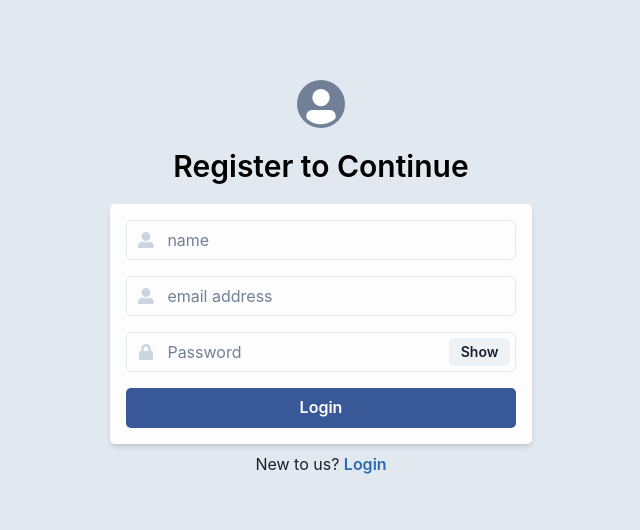
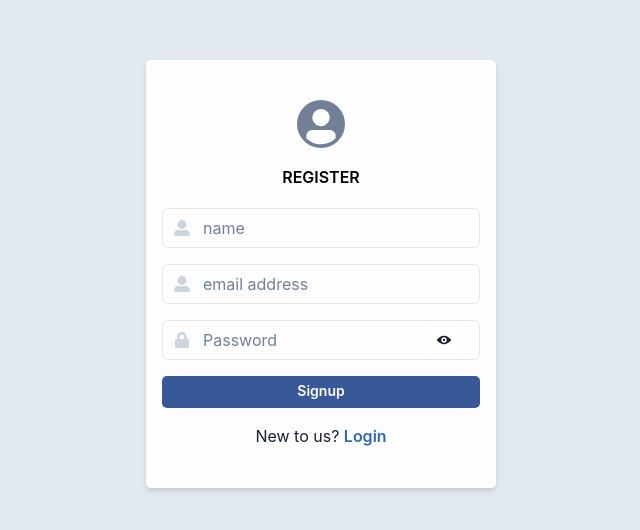
Before and after one commit to sahil-asheikh/react_kanbanboard, a React (Create React App) app: page /Signup in a window 1280 px wide. Shown: the part 122-652 px from the top of the page, without its empty margins (319-959 px from the left). Built offline with nearby package versions, Linux system fonts and the light colour scheme.

Commit message:
authFormFix-07242022:1927-sahil.sheikh

```diff
--- a/src/screen/Login.js
+++ b/src/screen/Login.js
@@ -15,14 +15,25 @@ import {
   InputRightElement,
   Center,
   useToast,
+  useDisclosure,
+  Modal,
+  ModalOverlay,
+  ModalContent,
+  Spinner,
 } from '@chakra-ui/react';
 import { FaUserAlt, FaLock } from 'react-icons/fa';
 import { useNavigate } from 'react-router-dom';
+import { ViewIcon, ViewOffIcon } from '@chakra-ui/icons';
 
 const CFaUserAlt = chakra(FaUserAlt);
 const CFaLock = chakra(FaLock);
 
 const Login = () => {
+  const {
+    isOpen: isLoadingOpen,
+    onOpen: onLoadingOpen,
+    onClose: onLoadingClose,
+  } = useDisclosure();
   const [showPassword, setShowPassword] = useState(false);
   const [username, setUsername] = useState('');
   const [password, setPassowrd] = useState('');
@@ -69,16 +80,20 @@ const Login = () => {
     });
 
   const login = async () => {
+    onLoadingOpen();
     if (
       username.trim() === '' ||
       username.trim().length === 0 ||
       password.trim() === '' ||
       password.trim().length === 0
     ) {
+      onLoadingClose();
       loginAlertEmpty();
     } else {
       try {
-        let taskById = await fetch(`https://kanbanapibegawo.herokuapp.com/login?username=${username}&password=${password}`);
+        let taskById = await fetch(
+          `https://kanbanapibegawo.herokuapp.com/login?username=${username}&password=${password}`
+        );
         // let taskById = await fetch(`http://localhost:7000/login?username=${username}&password=${password}`);
         taskById = await taskById.json();
 
@@ -94,7 +109,9 @@ const Login = () => {
         } else {
           loginAlertError();
         }
+        onLoadingClose();
       } catch (error) {
+        onLoadingClose();
         console.log(`${error}`);
         loginAlertError();
       }
@@ -115,6 +132,7 @@ const Login = () => {
   const handleShowClick = () => setShowPassword(!showPassword);
 
   return (
+    <div>
       <Flex
         flexDirection="column"
         width="100wh"
@@ -127,22 +145,29 @@ const Login = () => {
           flexDir="column"
           mb="2"
           justifyContent="center"
-        alignItems="center"
+          // alignItems="center"
         >
-        <Avatar bg="gray.500" />
-        <Heading my={3} size={'lg'} fontWeight={'semibold'} color="black">
-          Login to Continue
-        </Heading>
           <Box minW={{ base: '90%', md: '468px' }}>
             <Center>
               <Stack
                 spacing={4}
                 p="1rem"
+                py={10}
                 backgroundColor="whiteAlpha.900"
                 borderRadius={'5px'}
-              width="90%"
+                width="350px"
                 boxShadow="md"
+                textAlign={'center'}
               >
+                <Avatar bg="gray.500" mx={'auto'} />
+                <Heading
+                  my={1}
+                  size={'sm'}
+                  fontWeight={'semibold'}
+                  color="black"
+                >
+                  LOGIN
+                </Heading>
                 <FormControl>
                   <InputGroup>
                     <InputLeftElement
@@ -172,13 +197,19 @@ const Login = () => {
                       placeholder="Password"
                     />
                     <InputRightElement width="4.5rem">
-                    <Button h="1.75rem" size="sm" onClick={handleShowClick}>
-                      {showPassword ? 'Hide' : 'Show'}
+                      <Button
+                        bg={'white'}
+                        h="1.75rem"
+                        size="sm"
+                        onClick={handleShowClick}
+                      >
+                        {showPassword ? <ViewOffIcon /> : <ViewIcon />}
                       </Button>
                     </InputRightElement>
                   </InputGroup>
                 </FormControl>
                 <Button
+                  size={'sm'}
                   onClick={login}
                   borderRadius={'5px'}
                   variant="solid"
@@ -187,17 +218,38 @@ const Login = () => {
                 >
                   Login
                 </Button>
-            </Stack>
-          </Center>
-        </Box>
-      </Stack>
                 <Box>
                   New to us?{' '}
                   <Link fontWeight={'semibold'} color="blue.600" href="/Signup">
                     Sign Up
                   </Link>
                 </Box>
+              </Stack>
+            </Center>
+          </Box>
+        </Stack>
       </Flex>
+      <Modal
+        isCentered
+        blockScrollOnMount={false}
+        isOpen={isLoadingOpen}
+        onClose={onLoadingClose}
+        size={'3xl'}
+      >
+        <ModalOverlay />
+        <ModalContent shadow={'none'} bg={'transparent'}>
+          <Center>
+            <Spinner
+              thickness="4px"
+              speed="0.65s"
+              emptyColor="gray.200"
+              color="blue.500"
+              size="xl"
+            />
+          </Center>
+        </ModalContent>
+      </Modal>
+    </div>
   );
 };
 
--- a/src/screen/Signup.js
+++ b/src/screen/Signup.js
@@ -16,14 +16,25 @@ import {
   InputRightElement,
   Center,
   useToast,
+  useDisclosure,
+  Modal,
+  ModalOverlay,
+  Spinner,
+  ModalContent,
 } from '@chakra-ui/react';
 import { FaUserAlt, FaLock } from 'react-icons/fa';
 import { useNavigate } from 'react-router-dom';
+import { ViewIcon, ViewOffIcon } from '@chakra-ui/icons';
 
 const CFaUserAlt = chakra(FaUserAlt);
 const CFaLock = chakra(FaLock);
 
 const Signup = () => {
+  const {
+    isOpen: isLoadingOpen,
+    onOpen: onLoadingOpen,
+    onClose: onLoadingClose,
+  } = useDisclosure();
   const [showPassword, setShowPassword] = useState(false);
   const [name, setName] = useState('');
   const [username, setUsername] = useState('');
@@ -54,6 +65,7 @@ const Signup = () => {
     });
 
   const signup = async () => {
+    onLoadingOpen();
     const userData = {
       name: name,
       username: username,
@@ -67,10 +79,12 @@ const Signup = () => {
       password.trim() === '' ||
       password.trim().length === 0
     ) {
+      onLoadingClose();
       signupAlertEmpty();
     } else {
       try {
-        let userAdded = await fetch('https://kanbanapibegawo.herokuapp.com/register',
+        let userAdded = await fetch(
+          'https://kanbanapibegawo.herokuapp.com/register',
           // let userAdded = await fetch('http://localhost:7000/register',
           {
             method: 'POST',
@@ -82,9 +96,11 @@ const Signup = () => {
           }
         );
         userAdded = await userAdded.json();
+        onLoadingClose();
         signupAlertSuccess();
         navigate('/Login');
       } catch (error) {
+        onLoadingClose();
         console.log(`${error}`);
         signupAlertError();
       }
@@ -105,6 +121,7 @@ const Signup = () => {
   const handleShowClick = () => setShowPassword(!showPassword);
 
   return (
+    <div>
       <Flex
         flexDirection="column"
         width="100wh"
@@ -119,20 +136,27 @@ const Signup = () => {
           justifyContent="center"
           alignItems="center"
         >
-        <Avatar bg="gray.500" />
-        <Heading my={3} size={'lg'} fontWeight={'semibold'} color="black">
-          Register to Continue
-        </Heading>
           <Box minW={{ base: '90%', md: '468px' }}>
             <Center>
               <Stack
-              borderRadius={'5px'}
                 spacing={4}
                 p="1rem"
+                py={10}
                 backgroundColor="whiteAlpha.900"
-              width="90%"
+                borderRadius={'5px'}
+                width="350px"
                 boxShadow="md"
+                textAlign={'center'}
               >
+                <Avatar bg="gray.500" mx={'auto'} />
+                <Heading
+                  my={1}
+                  size={'sm'}
+                  fontWeight={'semibold'}
+                  color="black"
+                >
+                  REGISTER
+                </Heading>
                 <FormControl>
                   <InputGroup>
                     <InputLeftElement
@@ -175,32 +199,59 @@ const Signup = () => {
                       placeholder="Password"
                     />
                     <InputRightElement width="4.5rem">
-                    <Button h="1.75rem" size="sm" onClick={handleShowClick}>
-                      {showPassword ? 'Hide' : 'Show'}
+                      <Button
+                        bg={'white'}
+                        h="1.75rem"
+                        size="sm"
+                        onClick={handleShowClick}
+                      >
+                        {showPassword ? <ViewOffIcon /> : <ViewIcon />}
                       </Button>
                     </InputRightElement>
                   </InputGroup>
                 </FormControl>
                 <Button
+                  size={'sm'}
                   onClick={signup}
                   borderRadius={'5px'}
                   variant="solid"
                   colorScheme="facebook"
                   width="full"
                 >
-                Login
+                  Signup
                 </Button>
-            </Stack>
-          </Center>
-        </Box>
-      </Stack>
                 <Box>
                   New to us?{' '}
                   <Link fontWeight={'semibold'} color="blue.600" href="/Login">
                     Login
                   </Link>
                 </Box>
+              </Stack>
+            </Center>
+          </Box>
+        </Stack>
       </Flex>
+      <Modal
+        isCentered
+        blockScrollOnMount={false}
+        isOpen={isLoadingOpen}
+        onClose={onLoadingClose}
+        size={'3xl'}
+      >
+        <ModalOverlay />
+        <ModalContent shadow={'none'} bg={'transparent'}>
+          <Center>
+            <Spinner
+              thickness="4px"
+              speed="0.65s"
+              emptyColor="gray.200"
+              color="blue.500"
+              size="xl"
+            />
+          </Center>
+        </ModalContent>
+      </Modal>
+    </div>
   );
 };
 
--- a/src/screen/TaskList.js
+++ b/src/screen/TaskList.js
@@ -59,7 +59,11 @@ const TaskList = () => {
     setTaskOnProgress([]);
     setTaskCompleted([]);
     try {
-      let allTask = await fetch(`https://kanbanapibegawo.herokuapp.com/tasksByUserId/${localStorage.getItem('userId')}`);
+      let allTask = await fetch(
+        `https://kanbanapibegawo.herokuapp.com/tasksByUserId/${localStorage.getItem(
+          'userId'
+        )}`
+      );
       // let allTask = await fetch(`http://localhost:9000/tasksByUserId/${localStorage.getItem('userId')}`);
       allTask = await allTask.json();
       setAllTasks(allTask);
@@ -137,8 +141,9 @@ const TaskList = () => {
       taskAlertEmpty();
     } else {
       try {
-        let taskAdded = await fetch('https://kanbanapibegawo.herokuapp.com/tasks',
-        // let taskAdded = await fetch('http://localhost:9000/tasks',
+        let taskAdded = await fetch(
+          'https://kanbanapibegawo.herokuapp.com/tasks',
+          // let taskAdded = await fetch('http://localhost:9000/tasks',
           {
             method: 'POST',
             headers: {
@@ -211,7 +216,9 @@ const TaskList = () => {
           fontSize={'sm'}
           fontWeight={'normal'}
           size={'sm'}
-          colorScheme="red"
+          // colorScheme="red"
+          bg={'red.100'}
+          color={'red'}
           mr={3}
           onClick={logout}
         >
```
Lines whose indentation alone changed are shown as unchanged.
